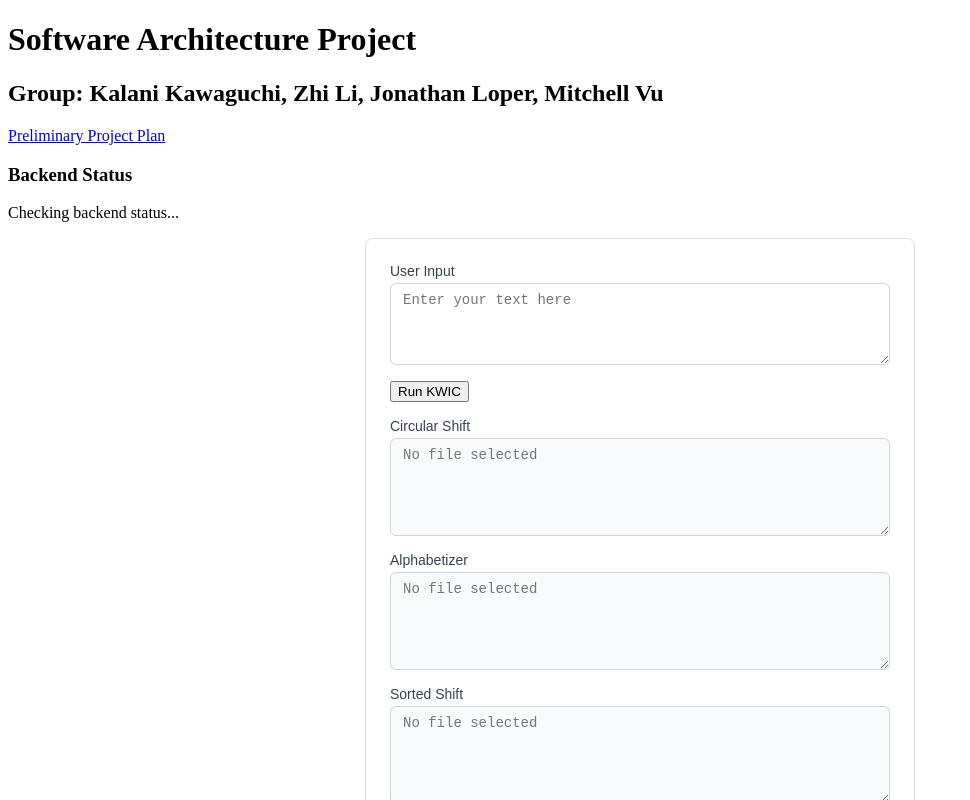
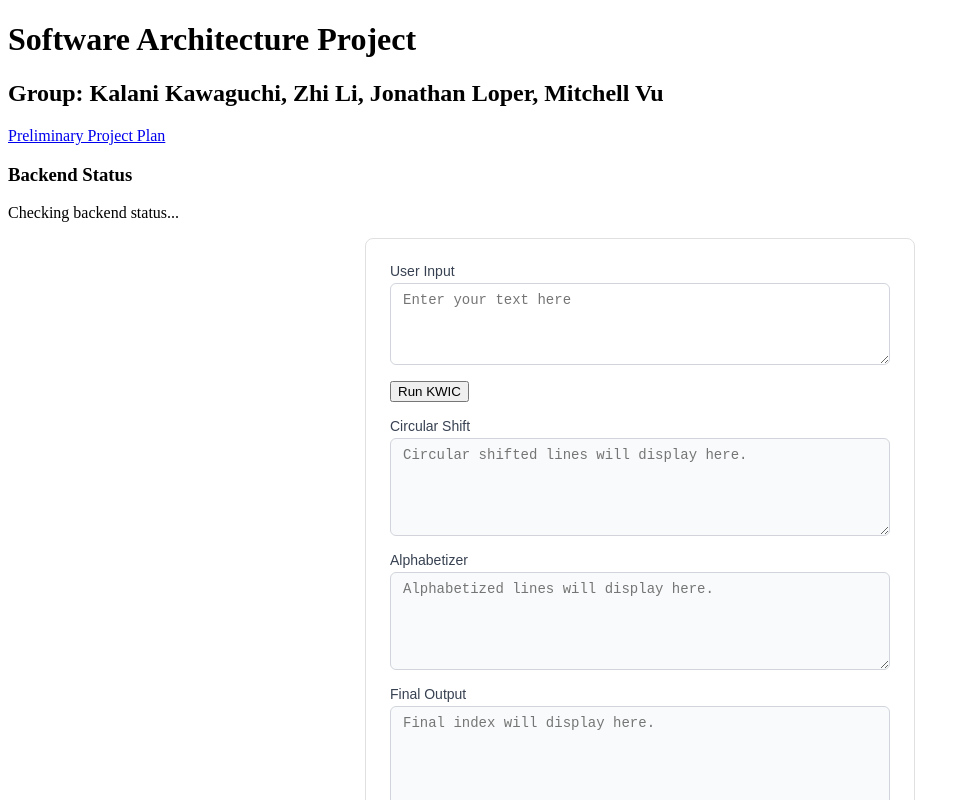
Before and after one commit to Kalani-Kawaguchi/SE6362-SWArch-Project, a React (Vite) app in the folder frontend/: page / in a window 1280 px wide. Shown: the top 800 px of the page, without its empty margins (0-970 px from the left). Built offline with nearby package versions, Linux system fonts and the light colour scheme.

Commit message:
Small improvements to frontend UI appearance.

```diff
--- a/frontend/src/KWIC.jsx
+++ b/frontend/src/KWIC.jsx
@@ -127,7 +127,7 @@ export default function KWIC() {
           type="text"
           value={circularShifts}
           readOnly
-          placeholder="No file selected"
+          placeholder="Circular shifted lines will display here."
           style={readOnlyInputStyle}
         />
       </div>
@@ -142,22 +142,22 @@ export default function KWIC() {
           type="text"
           value={alphabetizer}
           readOnly
-          placeholder="No file selected"
+          placeholder="Alphabetized lines will display here."
           style={readOnlyInputStyle}
         />
       </div>
 
       <div>
         <label htmlFor="file-size" style={labelStyle}>
-          Sorted Shift
+          Final Output
         </label>
         <textarea
           id="file-size"
-          rows={5}
+          rows={20}
           type="text"
           value={sortedShifts}
           readOnly
-          placeholder="No file selected"
+          placeholder="Final index will display here."
           style={readOnlyInputStyle}
         />
       </div>
```
